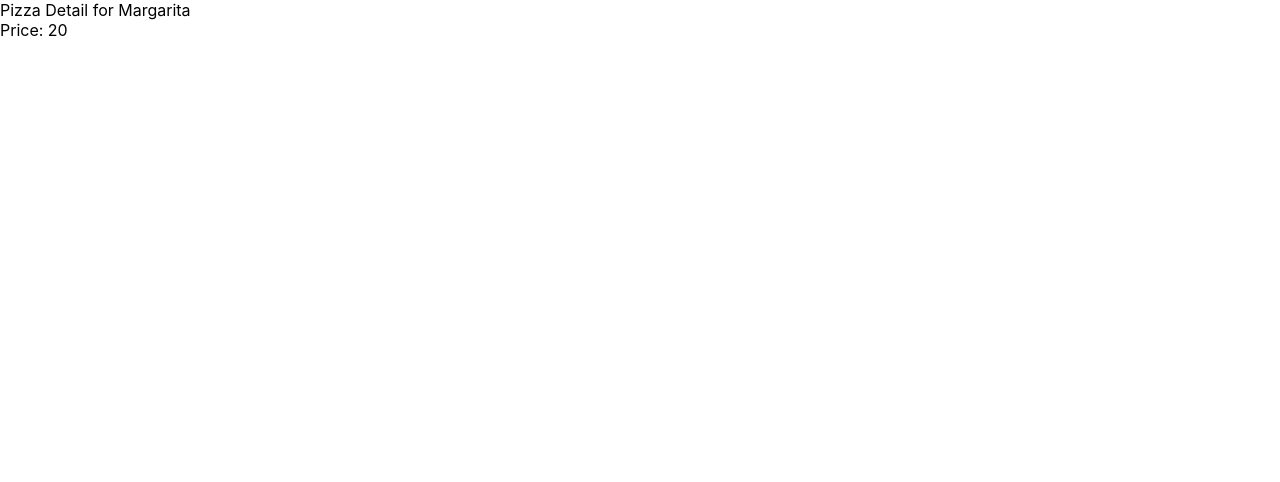
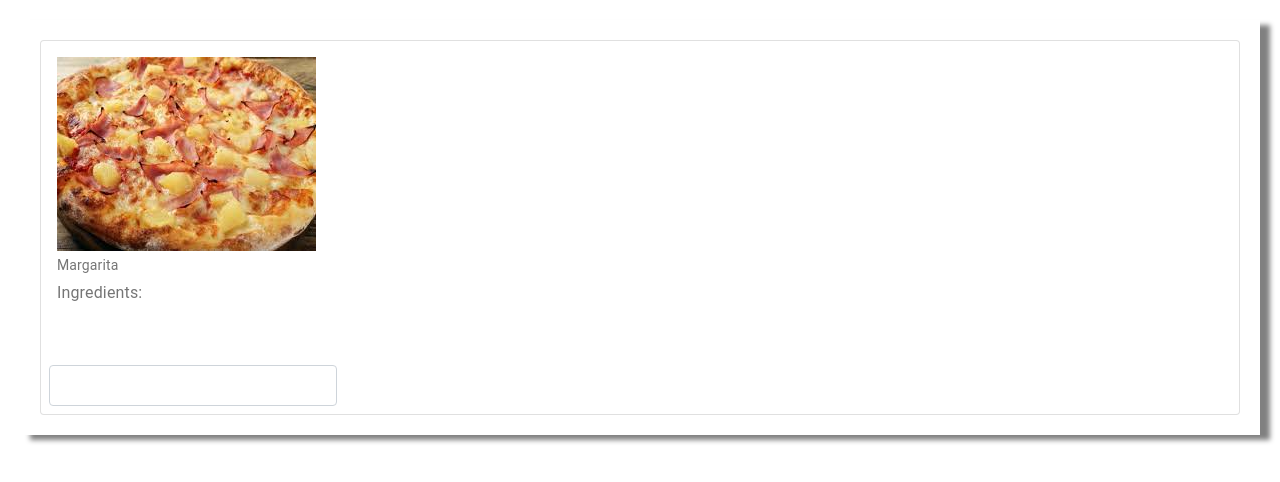
Before and after one commit to Gerson4G/innoscripta-front, a React (Create React App) app: page /pizza/1 in a window 1280 px wide. Shown: the top 482 px of the page. Built offline with nearby package versions, Linux system fonts and the light colour scheme.

Commit message:
some styling in pizza detail

```diff
--- a/src/components/PizzaDetail.jsx
+++ b/src/components/PizzaDetail.jsx
@@ -1,13 +1,97 @@
 import React from 'react';
 import { pizzaData } from '../data/pizzas';
+import { makeStyles, withStyles } from '@material-ui/core/styles';
+import Card from '@material-ui/core/Card';
+import CardActions from '@material-ui/core/CardActions';
+import CardContent from '@material-ui/core/CardContent';
+import Typography from '@material-ui/core/Typography';
+import InputLabel from '@material-ui/core/InputLabel';
+import InputBase from '@material-ui/core/InputBase';
+import FormControl from '@material-ui/core/FormControl';
+import '../css/PizzaDetail.css';
+
+
+const BootstrapInput = withStyles((theme) => ({
+    root: {
+      'label + &': {
+        marginTop: theme.spacing(3),
+      },
+    },
+    input: {
+      borderRadius: 4,
+      position: 'relative',
+      backgroundColor: theme.palette.background.paper,
+      border: '1px solid #ced4da',
+      fontSize: 16,
+      padding: '10px 26px 10px 12px',
+      transition: theme.transitions.create(['border-color', 'box-shadow']),
+      // Use the system font instead of the default Roboto font.
+      fontFamily: [
+        '-apple-system',
+        'BlinkMacSystemFont',
+        '"Segoe UI"',
+        'Roboto',
+        '"Helvetica Neue"',
+        'Arial',
+        'sans-serif',
+        '"Apple Color Emoji"',
+        '"Segoe UI Emoji"',
+        '"Segoe UI Symbol"',
+      ].join(','),
+      '&:focus': {
+        borderRadius: 4,
+        borderColor: '#80bdff',
+        boxShadow: '0 0 0 0.2rem rgba(0,123,255,.25)',
+      },
+    },
+  }))(InputBase);
+
+const useStyles = makeStyles({
+  root: {
+    minWidth: 275,
+  },
+  bullet: {
+    display: 'inline-block',
+    margin: '0 2px',
+    transform: 'scale(0.8)',
+  },
+  title: {
+    fontSize: 14,
+  },
+  pos: {
+    marginBottom: 12,
+  },
+  container: {
+    padding: '20px',
+    margin: '20px',
+    boxShadow: '10px 5px 5px gray',
+  }
+});
 
 const PizzaDetail = ({match}) => {
     const { params: {id} } = match;
     const pizza = pizzaData.find( pizza => pizza.id === parseInt(id, 10));
-    return(
-        <div>
-            <div> Pizza Detail for {pizza.title}</div>
-            <div> Price: {pizza.price}</div>
+    const classes = useStyles();
+
+    return (
+        <div className={classes.container}>
+            <Card className={classes.root} variant="outlined">
+            <CardContent>
+                <img src={pizza.img} alt={pizza.title} />
+                <Typography className={classes.title} color="textSecondary" gutterBottom>
+                {pizza.title}
+                </Typography>
+                <Typography className={classes.pos} color="textSecondary">
+                    Ingredients:
+                </Typography>
+            </CardContent>
+            <CardActions>
+                <FormControl className={classes.margin}>
+                    <InputLabel htmlFor="quantity-order">Quantity</InputLabel>
+                    <BootstrapInput id="quantity-order" placeholder="Quantity"/>
+                </FormControl>
+            </CardActions>
+            </Card>
         </div>
     );
 }
```
Also changed, not shown: src/css/PizzaDetail.css (added).
